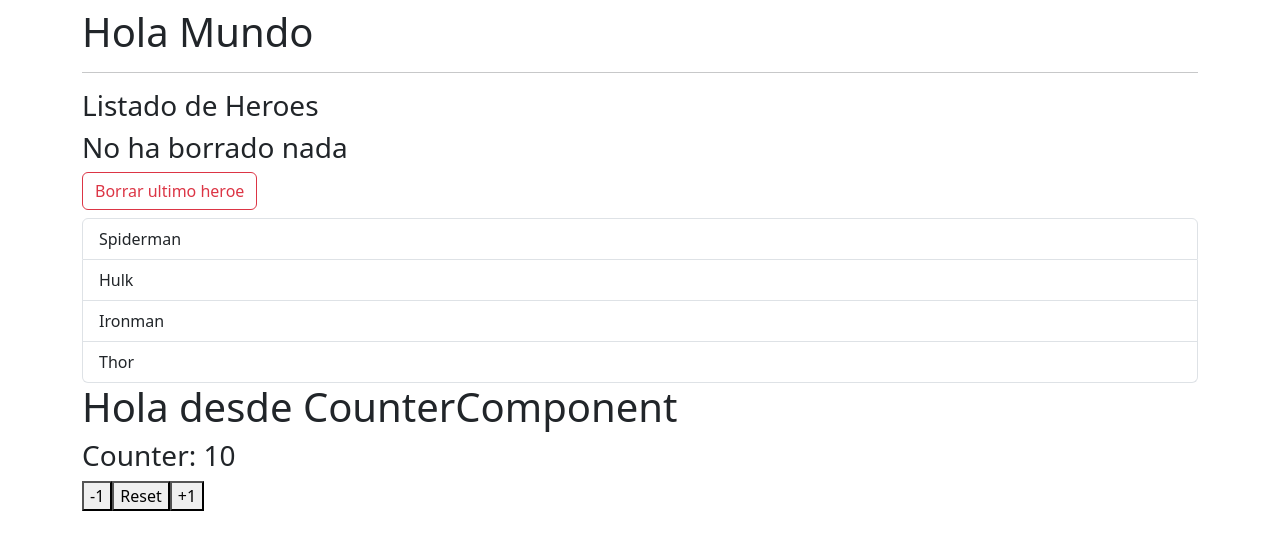
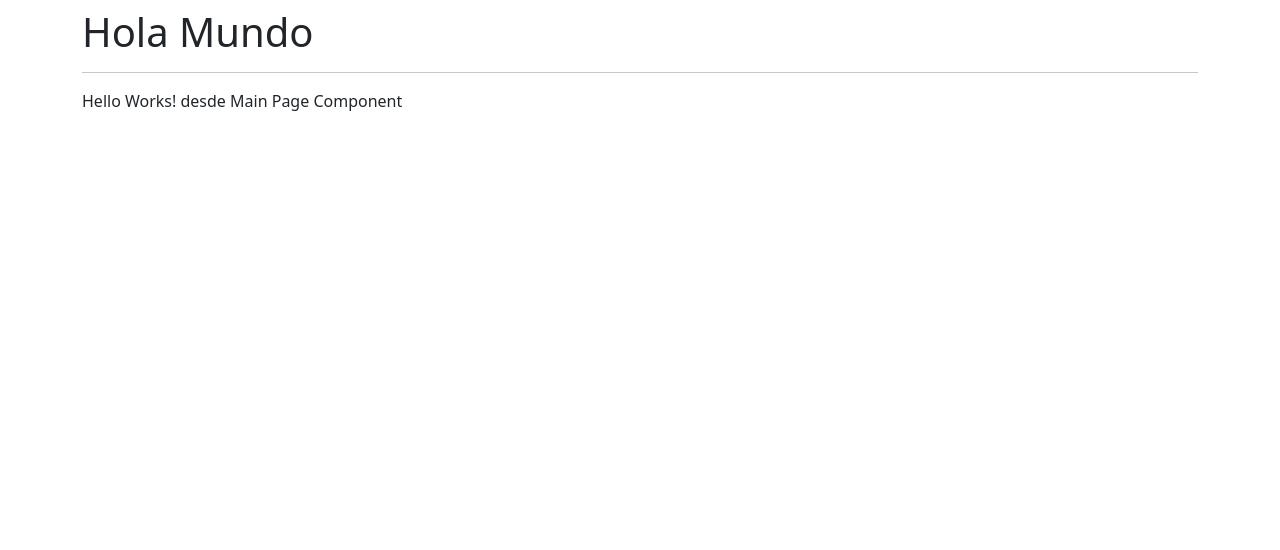
Before and after one commit to dpacoria21/learning-angular, an Angular app in the folder 02-bases/: page / in a window 1280 px wide. Shown: the top 550 px of the page. Built offline with nearby package versions, Linux system fonts and the light colour scheme.

Commit message:
Se realizo la tarea correctamente y se creo un modulo y un componente desde cero

```diff
--- a/02-bases/src/app/app.component.html
+++ b/02-bases/src/app/app.component.html
@@ -6,7 +6,8 @@
 
 <!-- <app-heroes-hero></app-heroes-hero> -->
 
-<app-heroes-list></app-heroes-list>
+<!-- <app-heroes-list></app-heroes-list> -->
 <!-- <app-heroes-hero></app-heroes-hero> -->
+<!-- <app-counter></app-counter> -->
 
-<app-counter></app-counter>
+<app-dbz-main-page></app-dbz-main-page>
--- a/02-bases/src/app/app.module.ts
+++ b/02-bases/src/app/app.module.ts
@@ -5,6 +5,7 @@ import { CounterModule } from './counter/counter.module';
 import { HeroesModule } from './heroes/heroes.module';
 
 import { AppComponent } from './app.component';
+import { DbzModule } from './dbz/dbz.module';
 
 
 @NgModule({
@@ -14,7 +15,8 @@ import { AppComponent } from './app.component';
   imports: [
     BrowserModule,
     CounterModule,
-    HeroesModule
+    HeroesModule,
+    DbzModule
   ],
   providers: [],
   bootstrap: [AppComponent]
--- /dev/null
+++ b/02-bases/src/app/dbz/pages/main-page.component.html
@@ -0,0 +1 @@
+<p>Hello Works! desde Main Page Component</p>
```
Also changed, not shown: 02-bases/src/app/dbz/dbz.module.ts (added, +18 -0 lines), 02-bases/src/app/dbz/pages/main-page.component.ts (added, +11 -0 lines), 02-bases/src/app/dbz/pages/main-page.component.css (added).
